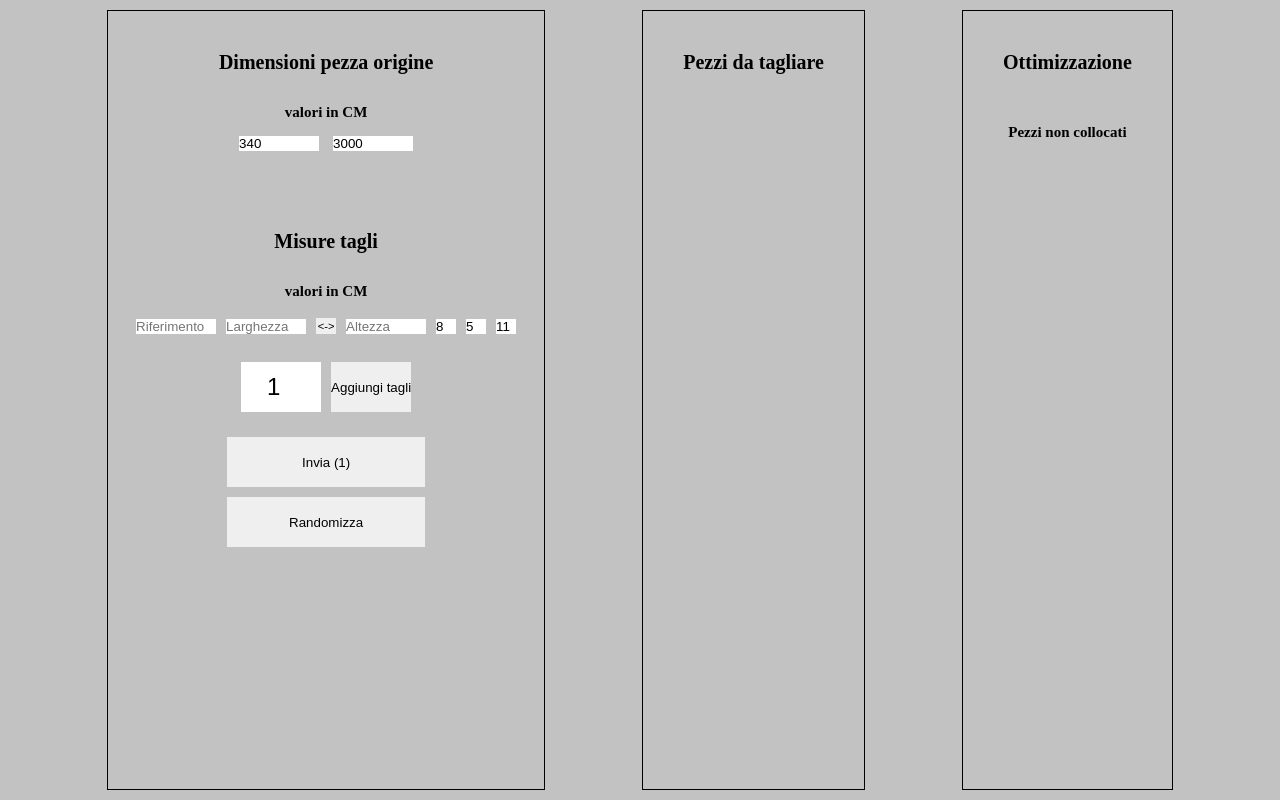
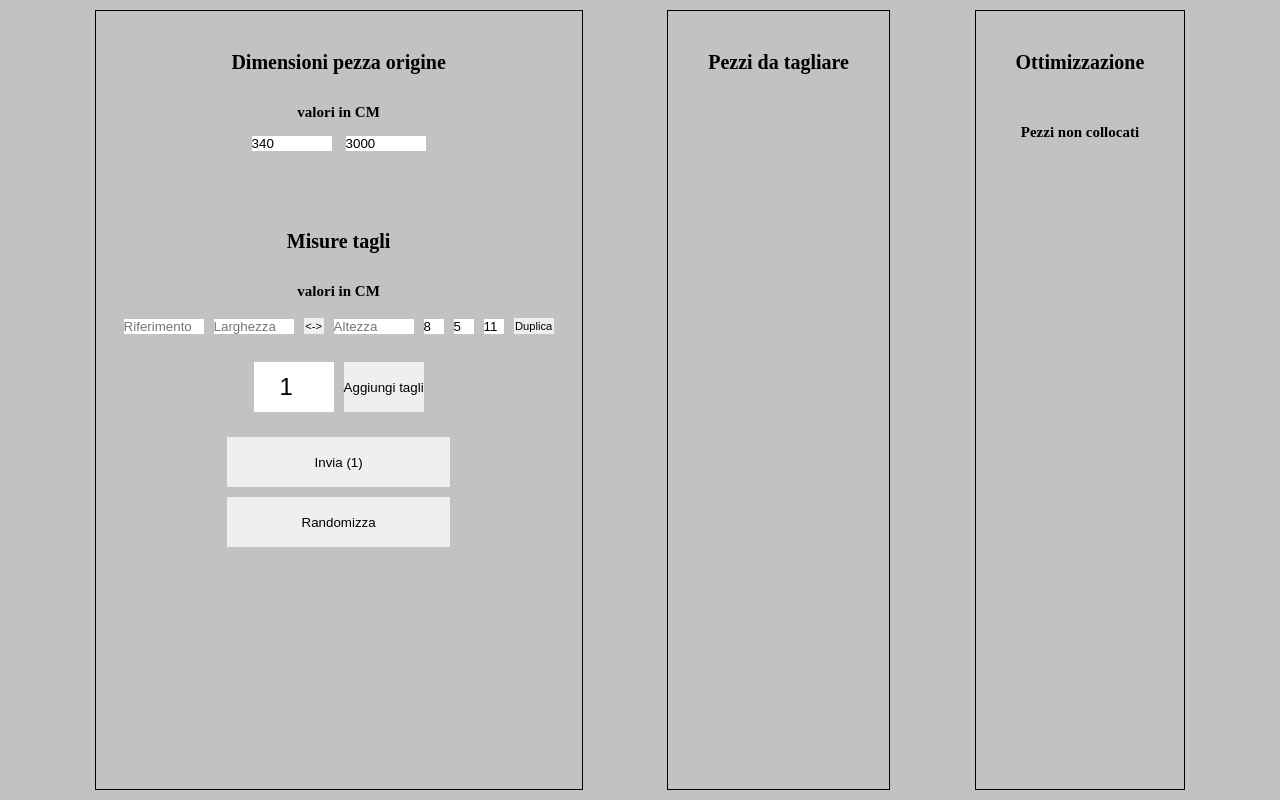
Before and after one commit to Rahjael/TexTile.js, a website: page index.html in a window 1280 px wide. Drawn offline with Linux system fonts and the light colour scheme.

Commit message:
added duplicate button

```diff
--- a/js/DOMManager.js
+++ b/js/DOMManager.js
@@ -122,8 +122,17 @@ class DOMManager {
     // Prevent button from being selected with Tab
     delButton.setAttribute("tabindex", "-1");
 
+    const duplicateButton = document.createElement("button");
+    duplicateButton.setAttribute("onclick", "domManager.duplicateInputItem('#input-item-" + itemId + "')");
+    duplicateButton.setAttribute("class", "btn-duplicate");
+    duplicateButton.setAttribute("type", "button");
+    duplicateButton.setAttribute("title", "Duplica queste misure");
+    duplicateButton.innerText = "Duplica";
+    // Prevent button from being selected with Tab
+    duplicateButton.setAttribute("tabindex", "-1");
+
     // Append all nodes
-    newItem.append(labelField, widthField, switchButton, heightField, hHemField, vHemSupField, vHemInfField);
+    newItem.append(labelField, widthField, switchButton, heightField, hHemField, vHemSupField, vHemInfField, duplicateButton);
 
     // Prevent delButton to be added if only 1 input field is present
     if(this.inputItemsCounter > 0) {
@@ -200,12 +209,59 @@ class DOMManager {
   */
 
   /* istanbul ignore next */
-  appendNewInputFields() {
-    const howMany = Number(document.querySelector(this.howManyItemsToAddId).value);
-
+  appendNewInputFields(howMany = 1, isDuplicate = false, thisId = false) {
+    if(howMany != 1) {
+      howMany = Number(document.querySelector(this.howManyItemsToAddId).value);
+    }
     [...Array(howMany)].forEach( i => {
       const newInputField = this.createNewItemInputField();
-      this.inputItemsContainerNode.append(newInputField);
+
+      if(isDuplicate) {
+        let thisNode = document.querySelector(thisId);
+
+        for(let i = 0; i < thisNode.children.length; i++) {
+          newInputField.children[i].value = thisNode.children[i].value;
+        }
+
+        console.log("New node: ", newInputField)
+        thisNode.parentNode.insertBefore(newInputField, thisNode.nextSibling);
+      }
+      else {
+        this.inputItemsContainerNode.append(newInputField);
+      }
+
+    });
+
+    this.reassignInputFieldsIds();
+  }
+
+  duplicateInputItem(selector) {
+    this.appendNewInputFields(1, true, selector);
+  }
+
+
+  reassignInputFieldsIds() {
+    // recalculate and reassign ids...
+    // ...for input fields...
+    let allInputLines = document.querySelectorAll(".input-item");
+    allInputLines.forEach( (item, i) => {
+      item.id = "input-item-" + i;
+    });
+    // ...for the delete buttons...
+    let allDelButtons = document.querySelectorAll(".btn-delete");
+    allDelButtons.forEach( (button, i) => {
+      button.setAttribute("onclick", "domManager.delInputItem('#input-item-" + (i + 1) + "')");
+    });
+    // ... for switch dimensions buttons ...
+    let allSwitchButtons = document.querySelectorAll(".btn-switch-dimensions");
+    allSwitchButtons.forEach( (button, i) => {
+      button.setAttribute("onclick", "domManager.switchInput('#input-item-" + i + "')");
+    });
+    // ... and for duplicate buttons
+    let allDuplicateButtons = document.querySelectorAll(".btn-duplicate");
+    allDuplicateButtons.forEach( (button, i) => {
+      button.setAttribute("onclick", "domManager.duplicateInputItem('#input-item-" + i + "')");
+      console.log(button.getAttribute("onclick"))
     });
 
     // update submit button total number
@@ -219,25 +275,7 @@ class DOMManager {
     itemToRemove.remove(itemToRemove);
     this.inputItemsCounter -= 1;
 
-    // recalculate and reassign ids...
-    // ...for input fields...
-    let allInputLines = document.querySelectorAll(".input-item");
-    allInputLines.forEach( (item, i) => {
-      item.id = "input-item-" + i;
-    })
-    // ...for the delete buttons...
-    let allDelButtons = document.querySelectorAll(".btn-delete");
-    allDelButtons.forEach( (button, i) => {
-      button.setAttribute("onclick", "domManager.delInputItem('#input-item-" + (i + 1) + "')");
-    });
-    // ... and for switch dimensions buttons
-    let allSwitchButtons = document.querySelectorAll(".btn-switch-dimensions");
-    allSwitchButtons.forEach( (button, i) => {
-      button.setAttribute("onclick", "domManager.switchInput('#input-item-" + i + "')");
-    })
-
-    // update submit button total number
-    document.querySelector(this.btnSubmitId).innerText = "Invia " + "(" + this.inputItemsCounter + ")";
+    this.reassignInputFieldsIds();
   }
 
   /* istanbul ignore next */
@@ -301,7 +339,7 @@ class DOMManager {
         field.style.background = "white";
 
         // Check for valid data
-        console.log("Data validation: ", field);
+        //console.log("Data validation: ", field);
         if(field.value === "" || Number.isNaN(Number(field.value))){
           errorsFound = true;
           field.style.background= "rgb(255, 61, 36)";
--- a/style.css
+++ b/style.css
@@ -83,6 +83,13 @@ button:hover {
 .btn-delete {
   margin: 5px;
   width: 20px;
+  height: 1rem;
+  font-size: .7rem;
+}
+
+.btn-duplicate {
+  margin: 5px;
+  width: 40px;
   height: 1rem;
   font-size: .7rem;
 }
```
Also changed, not shown: README.md.
